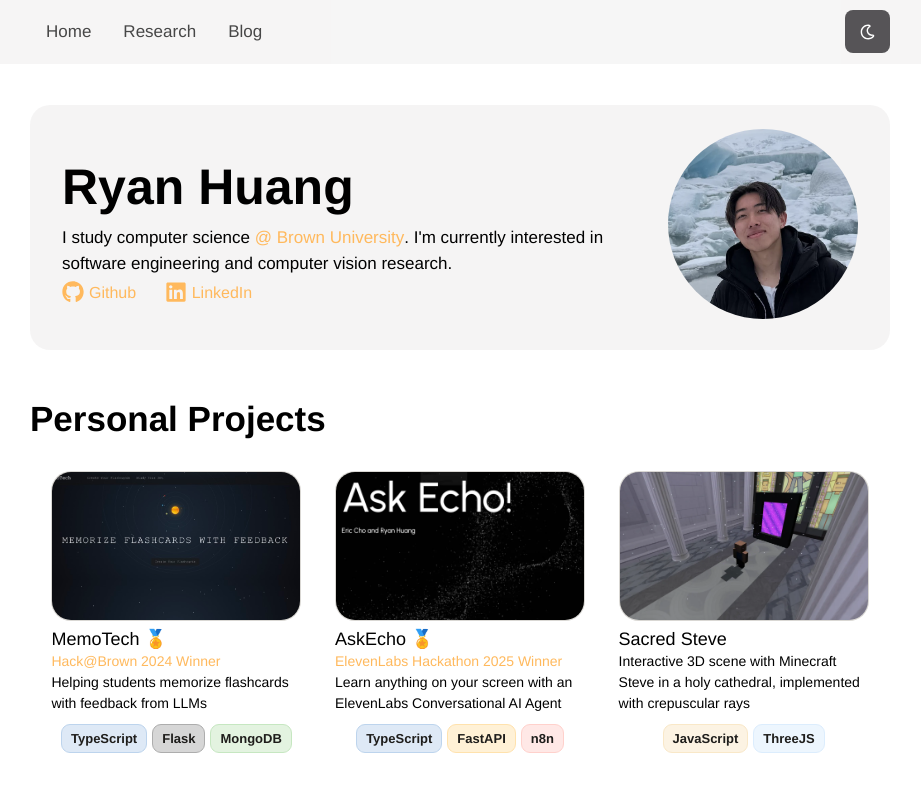
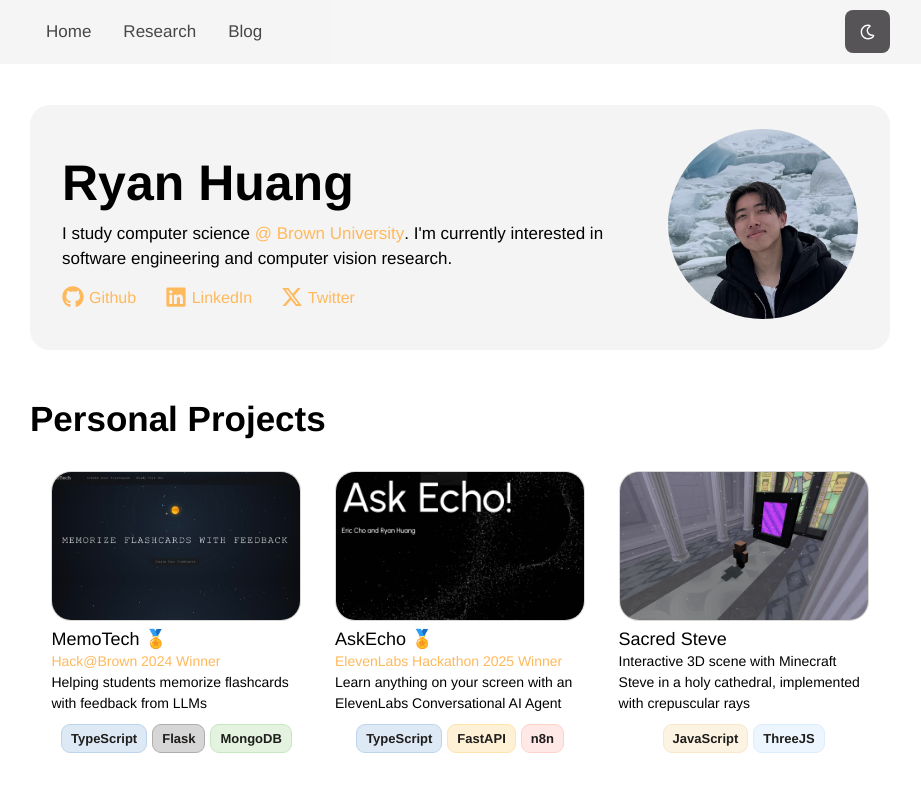
Before and after one commit to ryanhuang8/ryanhuang.dev, a React (Vite) app: page / in a window 1280 px wide. Shown: the top 791 px of the page, without its empty margins (180-1101 px from the left). Built offline with nearby package versions, Linux system fonts and the light colour scheme; a web font is replaced by a local one.

Commit message:
feat: twtiter handle

```diff
--- a/src/components/startPage/Introduction.tsx
+++ b/src/components/startPage/Introduction.tsx
@@ -1,4 +1,5 @@
 import { FaGithub, FaLinkedin } from "react-icons/fa";
+import { FaXTwitter } from "react-icons/fa6";
 // import { IoDocumentText } from "react-icons/io5";
 import "../../styles/start.css";
 // import Resume from "../../files/SWE_Resume.pdf";
@@ -41,6 +42,12 @@
               <div className="text-by-icon">LinkedIn</div>
             </div>
           </a>
+          <a href="https://x.com/ryanyhuang" target="_blank">
+            <div className="icon-text">
+              <FaXTwitter size={22} />
+              <div className="text-by-icon">Twitter</div>
+            </div>
+          </a>
         </div>
       </div>
       <div className="profile-pic-container">
--- a/src/styles/start.css
+++ b/src/styles/start.css
@@ -32,7 +32,7 @@
   display: flex;
   flex-wrap: wrap;
   gap: 5%;
-  margin-top: 5px;
+  margin-top: 14px;
 }
 
 .icon-text {
```
Also changed, not shown: twitter-hero.png (added).
